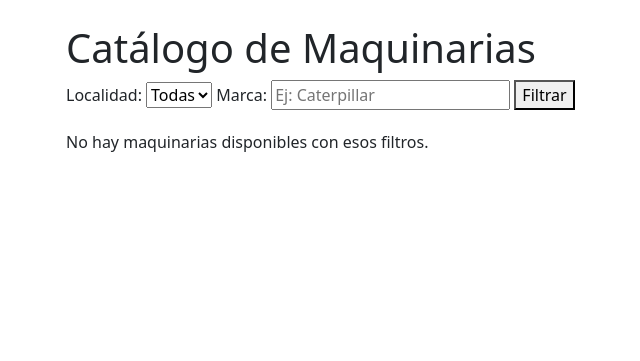
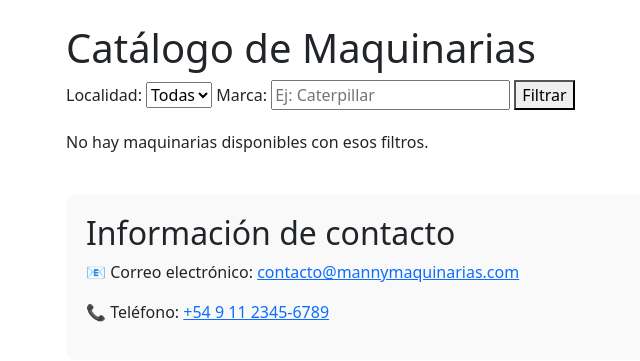
Before and after one commit to SantyChQu/ProyectoIngeCopia, a Django app: page / in a window 1280 px wide. Shown: the part 98-459 px from the top of the page, without its empty margins (16-656 px from the left). Run offline with Django 5.2, Linux system fonts and the light colour scheme; data that the repository does not hold is empty.

Commit message:
finalizad

```diff
--- a/General/templates/PaginaPrincipal.html
+++ b/General/templates/PaginaPrincipal.html
@@ -85,6 +85,7 @@
     <p>No hay maquinarias disponibles con esos filtros.</p>
 {% endfor %}
 
+{% include "footer.html" %}
 
 
 <style>
--- /dev/null
+++ b/General/templates/footer.html
@@ -0,0 +1,10 @@
+  {% block content %}
+
+<div style="margin-top: 40px; padding: 20px; background-color: #f9f9f9; border-radius: 10px;">
+    <h2>Información de contacto</h2>
+    <p>📧 Correo electrónico: <a href="mailto:contacto@mannymaquinarias.com">contacto@mannymaquinarias.com</a></p>
+    <p>📞 Teléfono: <a href="tel:+5491123456789">+54 9 11 2345-6789</a></p>
+</div>
+
+
+{% endblock %}
--- a/General/templates/registro.html
+++ b/General/templates/registro.html
@@ -15,4 +15,7 @@
         </form>
     </div>
 </div>
+
+{% include "footer.html" %}
+
 {% endblock %}
```
Also changed, not shown: General/templates/ingreso.html (+13 -3 lines), media/maquinas/descarga_2_V5yiBLA_Hila6Vc.jfif (added), media/maquinas/descarga_2_V5yiBLA_lLujkEh.jfif (added), media/maquinas/descarga_mz9cW4i_fLbtiin_Rgq2BtV.jfif (added).
